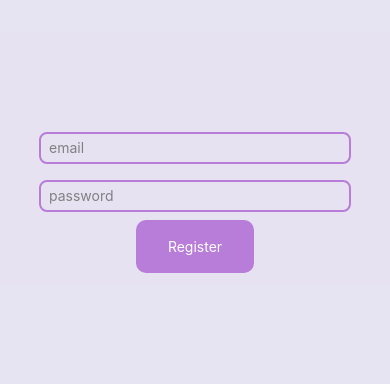
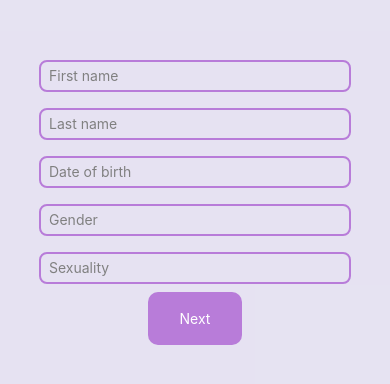
Before and after one commit to djanYaz/Deit.me, a React Native app in the folder app/: screen /Register in a window 390 px wide. Shown: the part 224-608 px from the top of the page. Built offline with nearby package versions, Linux system fonts and the light colour scheme.

Commit message:
add slide in slide out animation implementation

```diff
--- a/app/src/components/CustomButton.tsx
+++ b/app/src/components/CustomButton.tsx
@@ -14,7 +14,7 @@ export default function CustomButton(
 ) {
   return (
     <TouchableOpacity {...props} style={[props.style, styles.button]}>
-      <Text style={styles.text}>Register</Text>
+      <Text style={styles.text}>{props.title}</Text>
     </TouchableOpacity>
   );
 }
--- a/app/src/screens/Register.tsx
+++ b/app/src/screens/Register.tsx
@@ -1,23 +1,90 @@
-import React from 'react';
-import { StyleSheet } from 'react-native';
+import React, { useRef, useState } from 'react';
+import { Animated, Dimensions, StyleSheet, View } from 'react-native';
 import CustomButton from '../components/CustomButton';
 import ScreenView from '../components/ScreenView';
 import CustomTextInput from '../components/TextInput';
 import rootNavigation from '../rootNavigation';
 
 export default function Register() {
+  const parts = [renderPersonalInformationPath(), renderCredentialsPart()];
+  const [registrationPart, setRegistrationPart] = useState(0);
+  const animationX = useRef(new Animated.Value(0)).current;
+  const slideAnimationDuration = 300;
+  const slideOutAnimation = Animated.sequence([
+    Animated.timing(animationX, {
+      toValue: -Dimensions.get('window').width,
+      duration: slideAnimationDuration,
+      useNativeDriver: true,
+    }),
+    Animated.timing(animationX, {
+      toValue: Dimensions.get('window').width,
+      duration: 0,
+      delay: slideAnimationDuration,
+      useNativeDriver: true,
+    }),
+  ]);
+  const slideInAnimation = Animated.timing(animationX, {
+    toValue: 0,
+    duration: slideAnimationDuration,
+    delay: slideAnimationDuration,
+    useNativeDriver: true,
+  });
   function handleRegister() {
-    rootNavigation.reset('MainScreen');
+    if (registrationPart >= parts.length - 1) {
+      rootNavigation.reset('MainScreen');
+    } else {
+      slideOutAnimation.start(() => {
+        setRegistrationPart(registrationPart + 1);
+        slideInAnimation.start();
+      });
+    }
   }
+
+  function getRegisterButtonName() {
+    return registrationPart >= parts.length - 1 ? 'Register' : 'Next';
+  }
+
+  function renderPersonalInformationPath() {
+    return (
+      <>
+        <CustomTextInput placeholder="First name" />
+        <CustomTextInput placeholder="Last name" />
+        <CustomTextInput placeholder="Date of birth" />
+        <CustomTextInput placeholder="Gender" />
+        <CustomTextInput placeholder="Sexuality" />
+      </>
+    );
+  }
+
+  function renderCredentialsPart() {
+    return (
+      <>
+        <CustomTextInput style={styles.input} placeholder="email" />
+        <CustomTextInput
+          placeholder="password"
+          textContentType="password"
+          secureTextEntry
+          style={styles.input}
+        />
+      </>
+    );
+  }
+
+  function handleRenderOfPart() {
+    const translate = {
+      transform: [{ translateX: animationX }],
+    };
+    return (
+      <Animated.View style={[styles.partContainer, translate]}>
+        {parts[registrationPart]}
+      </Animated.View>
+    );
+  }
+
   return (
     <ScreenView style={styles.container}>
-      <CustomTextInput placeholder="email" />
-      <CustomTextInput
-        placeholder="password"
-        textContentType="password"
-        secureTextEntry
-      />
-      <CustomButton title="Register" onPress={handleRegister} />
+      {handleRenderOfPart()}
+      <CustomButton title={getRegisterButtonName()} onPress={handleRegister} />
     </ScreenView>
   );
 }
@@ -27,4 +94,11 @@ const styles = StyleSheet.create({
     justifyContent: 'center',
     alignItems: 'center',
   },
+  partContainer: {
+    width: '100%',
+    flexDirection: 'column',
+    justifyContent: 'center',
+    alignItems: 'center',
+  },
+  input: {},
 });
```
